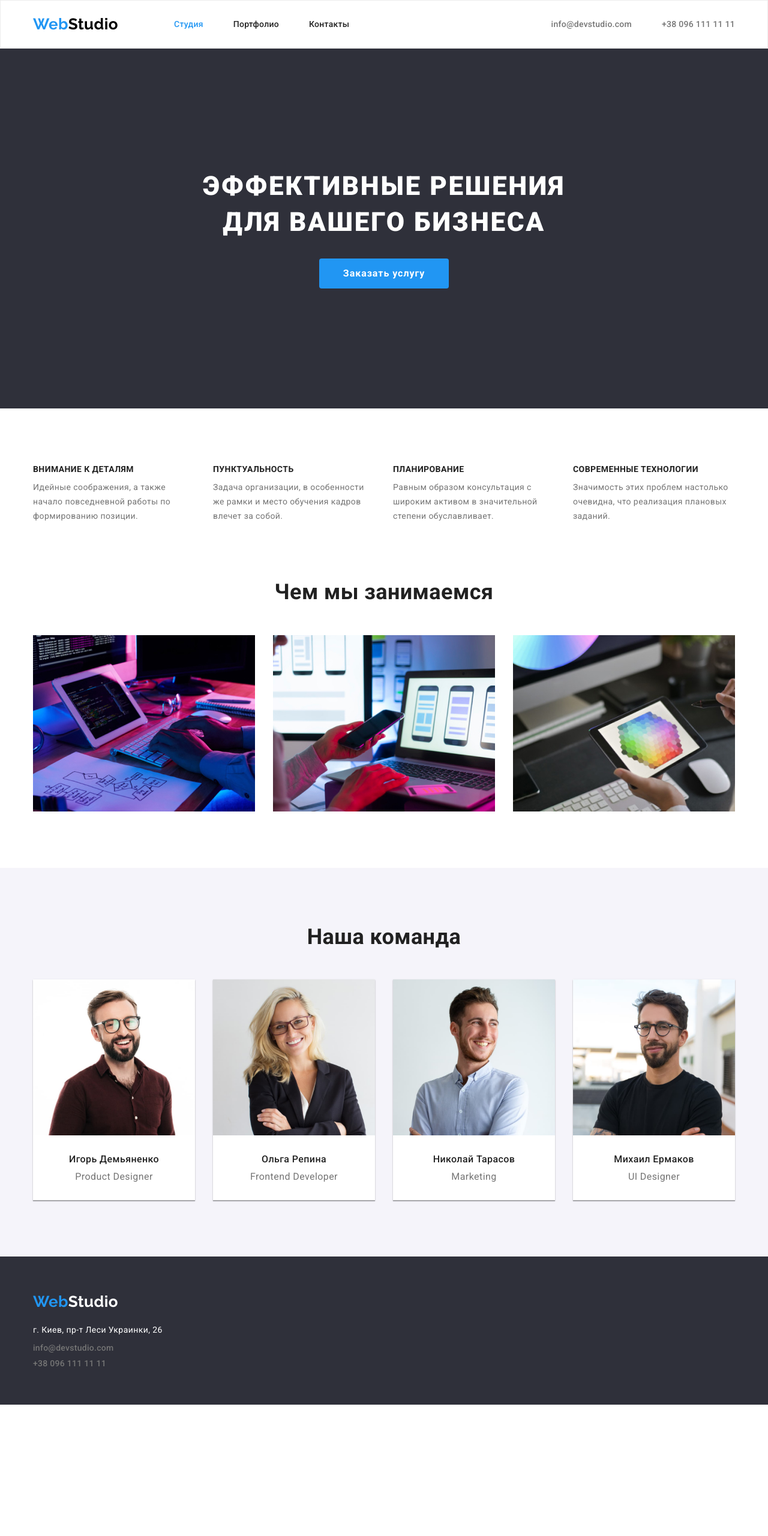
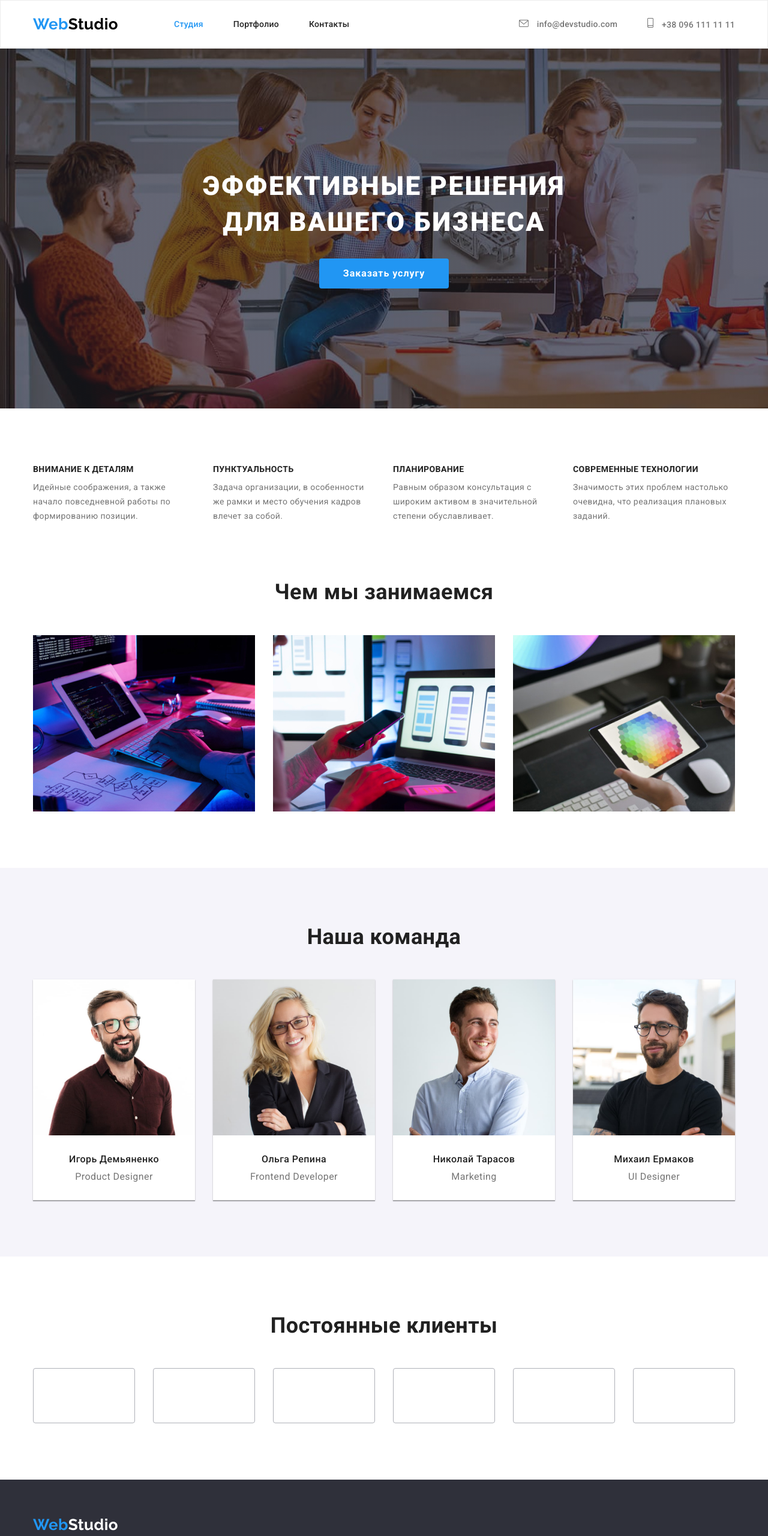
Before and after one commit to Alex-Hryshakov/goit-markup-hw-04, a plain HTML site: page index.html in a window 1280 px wide. Shown: the top 2561 px of the page at 60% size. Before the commit the page ends 2342 px from the top, so only its background shows below. Drawn offline with nearby package versions, Linux system fonts and the light colour scheme.

Commit message:
add icon

```diff
--- a/css/styles.css
+++ b/css/styles.css
@@ -152,6 +152,19 @@ body {
   color: var(--primary-text-color);
 }
 
+.contact-link-icon {
+  /* display: flex; */
+  justify-content: center;
+  align-items: center;
+  fill: currentColor;
+  margin-right: 10px;
+}
+
+.contact-link-icon:hover,
+.contact-link-icon:focus {
+  fill: currentColor;
+}
+
 .contact-text {
   font-style: normal;
   font-weight: 500;
@@ -171,7 +184,10 @@ body {
   padding-top: 200px;
   padding-bottom: 200px;
   text-align: center;
-  background-color: var(--primary-bcg);
+  background-image: linear-gradient(to right, rgba(47, 48, 58, 0.4), rgba(47, 48, 58, 0.4)),
+    url(../images/Img-hero.jpg);
+  background-color: #c4c4c4;
+  background-size: cover;
 }
 
 .hero-title {
@@ -290,6 +306,26 @@ body {
   color: var(--secondary-text-color);
 }
 
+/* ======================================= CLIENTS =========================================*/
+
+.clients-list {
+  display: flex;
+}
+
+.clients-item {
+  width: 170px;
+  height: 92px;
+  left: 215px;
+  top: 2490px;
+
+  border: 1px solid #afb1b8;
+  border-radius: 4px;
+}
+
+.clients-item:not(:last-child) {
+  margin-right: 30px;
+}
+
 /*======================================== FOOTER ========================================*/
 
 .footer {
--- a/index.html
+++ b/index.html
@@ -42,11 +42,19 @@
         </nav>
         <ul class="contact list">
           <li class="contact-item-header">
-            <a class="contact-text link" href="mailto:info@devstudio.com">info@devstudio.com</a>
+            <a class="contact-text link" href="mailto:info@devstudio.com">
+              <svg class="contact-link-icon" width="16" height="12">
+                <use href="./images/symbol-defs.svg#icon-mail"></use>
+              </svg>
+              info@devstudio.com</a
+            >
           </li>
           <li class="contact-item-header">
-            <a class="contact-text contact-text-phone link" href="tel:+380961111111"
-              >+38 096 111 11 11</a
+            <a class="contact-text contact-text-phone link" href="tel:+380961111111">
+              <svg class="contact-link-icon" width="10" height="16">
+                <use href="./images/symbol-defs.svg#icon-smartphone"></use>
+              </svg>
+              +38 096 111 11 11</a
             >
           </li>
         </ul>
@@ -188,6 +196,21 @@
           </ul>
         </div>
       </section>
+
+      <!-- Постоянные клиенты -->
+      <section class="clients section">
+        <h2 class="section-title title">Постоянные клиенты</h2>
+        <div class="container client-container">
+          <ul class="clients-list list">
+            <li class="clients-item"><a href=""></a></li>
+            <li class="clients-item"><a href=""></a></li>
+            <li class="clients-item"><a href=""></a></li>
+            <li class="clients-item"><a href=""></a></li>
+            <li class="clients-item"><a href=""></a></li>
+            <li class="clients-item"><a href=""></a></li>
+          </ul>
+        </div>
+      </section>
     </main>
 
     <!--Footer-->
```
Also changed, not shown: images/Img-hero.jpg (added), images/symbol-defs.svg (added).
